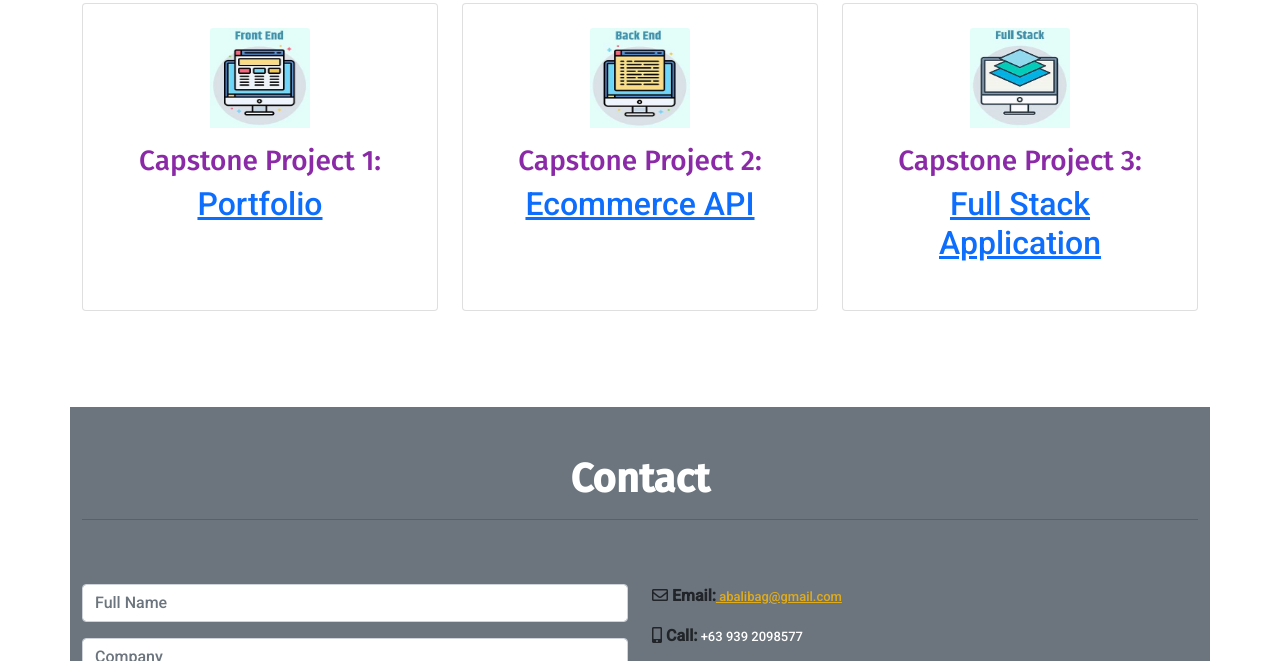
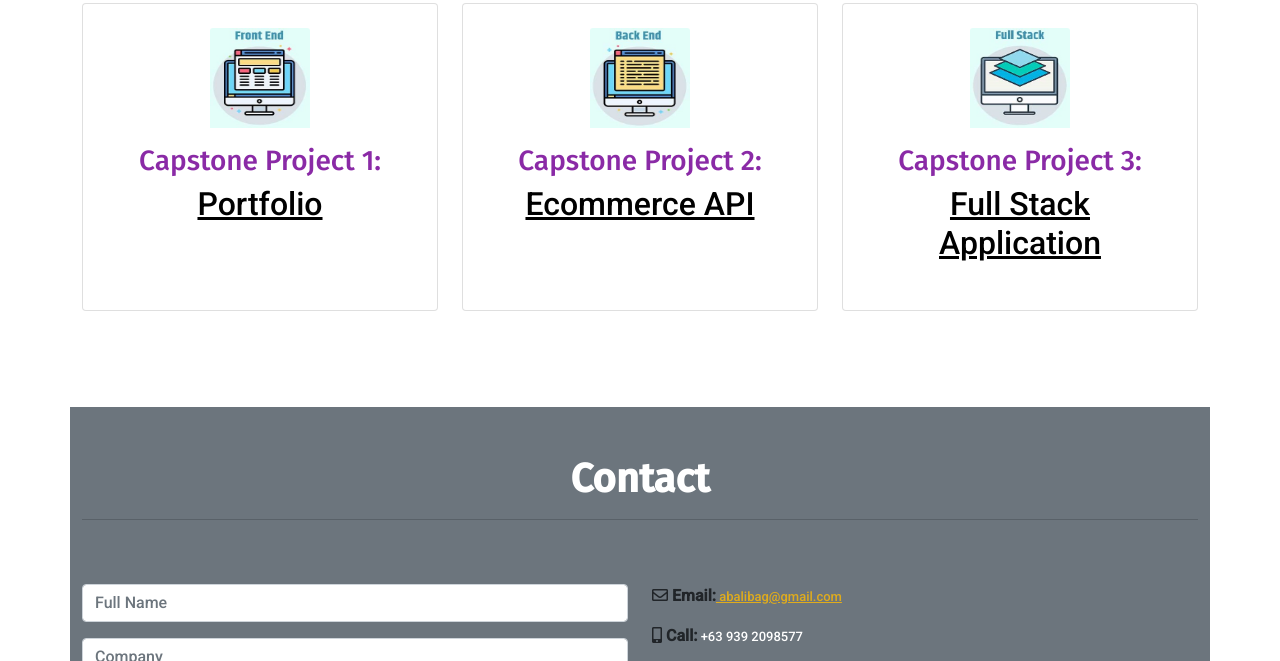
Before and after one commit to agbalibag/Capstone-1, a plain HTML site: page index.html in a window 1280 px wide. Shown: the part 3888-4549 px from the top of the page. Drawn offline with nearby package versions, Linux system fonts and the light colour scheme.

Commit message:
Upcdated css in my portfolio

```diff
--- a/style.css
+++ b/style.css
@@ -16,7 +16,7 @@ h3 {
 
 }
 
-h2 {
+h2 a {
   color: #000000
 }
 
```
